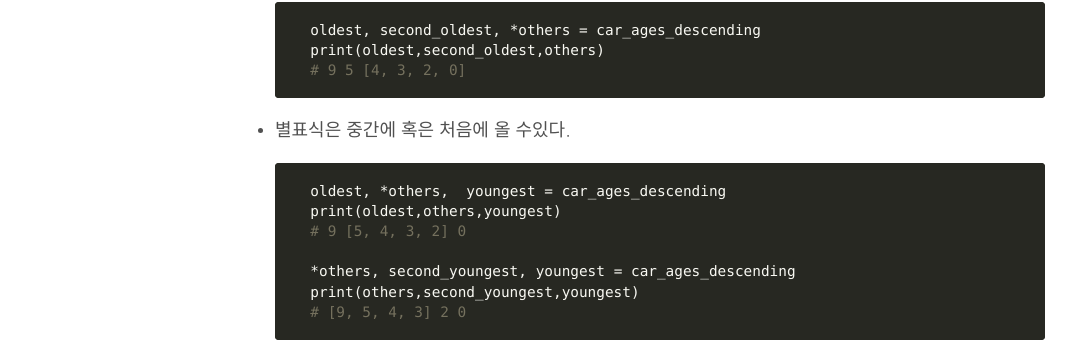
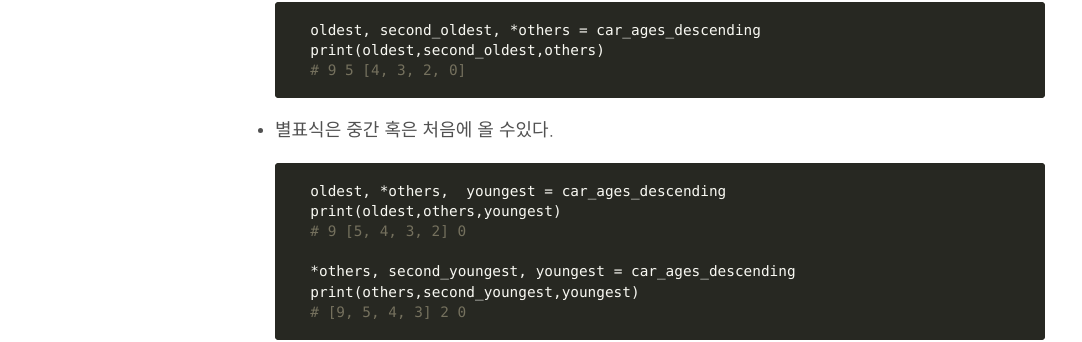
Before and after one commit to changhyeonnam/changhyeonnam.github.io, a Jekyll site: the page built from _posts/2021/2021-11-06-python_bw13_starred_unpacking.md, in a window 1280 px wide and 900 px high, scrolled down 998 px. Shown: the part 139-481 px from the top of the window, without its empty margins (0-1082 px from the left). Built offline with Jekyll 4.4.1, drawn with Linux system fonts in a browser that asks for light colours; nearby versions of some CDN libraries; our own code applies the rules of GitHub Pages for plain Markdown files; comment, search, counter and statistics services are not loaded.

Commit message:
Update 2021-11-06-python_bw13_starred_unpacking.md

````diff
--- a/_posts/2021/2021-11-06-python_bw13_starred_unpacking.md
+++ b/_posts/2021/2021-11-06-python_bw13_starred_unpacking.md
@@ -45,7 +45,7 @@ comments: true
     # 9 5 [4, 3, 2, 0]
     ```
 
-- 별표식은 중간에 혹은 처음에 올 수있다.
+- 별표식은 중간 혹은 처음에 올 수있다.
 
     ```python
     oldest, *others,  youngest = car_ages_descending
````
